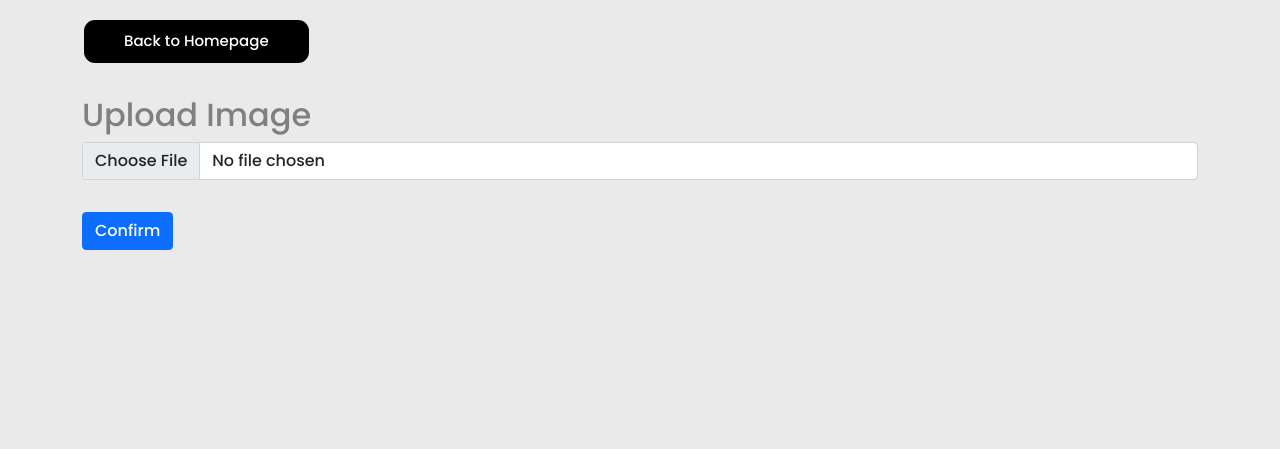
After one commit to Meowmeow-alt/Reconnect, a Flask app: template templates/search.html in a window 1280 px wide. The commit adds this page. Shown: the top 449 px of the page. Run offline with Flask 3, Linux system fonts and the light colour scheme; the template is opened without the code that fills it, so the values that code supplies are empty; some libraries are stand-ins or nearby versions; some web fonts are replaced.

Commit message:
Update templates

```diff
--- a/templates/history.html
+++ b/templates/history.html
@@ -1,7 +1,7 @@
 {% extends "layout.html" %}
 
 {% block title %}
-Homepage
+Matching History
 {% endblock %}
 
 {% block body %}
--- a/templates/index.html
+++ b/templates/index.html
@@ -11,10 +11,10 @@ Homepage
     <div class="row m-1 p-5">
         <div class="col-md-6">
             <!-- Card 1 -->
-            <a href="/find">
+            <a href="/search">
                 <div class="card" id="card1">
                     <div class="card-header">
-                        FIND MY RELATIVES
+                        SEARCHING FOR MY RELATIVES
                     </div>
                 </div>
             </a>
@@ -24,7 +24,7 @@ Homepage
             <a href="/history">
                 <div class="card mb-4" id="card2">
                     <div class="card-header">
-                        MATCHING HISTORY
+                        UPLOAD PHOTOS
                     </div>
                 </div>
             </a>
--- a/templates/layout.html
+++ b/templates/layout.html
@@ -12,8 +12,7 @@
 
     <!-- Customize setup -->
     <link rel="stylesheet" href="static/css/style.css">
-    <!-- <script src="static/js/script.js"></script> -->
-    {% block custom %} {% endblock %}
+    <script src="static/js/script.js"></script>
 </head>
 <body>
     {% block body %}
--- a/templates/navbar.html
+++ b/templates/navbar.html
@@ -8,7 +8,7 @@
         </ul>
         <ul>
             {% if session['user_id'] %}
-                <li><a href="/logout" class="getstarted">Logout</a></li>
+                <li><a href="/logout" id="logout" class="getstarted">Logout</a></li>
             {% else %}
                 <li><a href="/register" class="register">Register</a></li>
                 <li><a href="/login" class="getstarted">Login</a></li>
--- a/templates/find.html
+++ b/templates/portfolio.html
@@ -1,9 +1,9 @@
 {% extends "layout.html" %}
 
 {% block title %}
-Homepage
+Your Profile
 {% endblock %}
 
 {% block body %}
-    {% include "backbar.html" %}
+    {% include "navbar.html" %}
 {% endblock %}
--- a/templates/public.html
+++ b/templates/public.html
@@ -1,7 +1,7 @@
 {% extends "layout.html" %}
 
 {% block title %}
-Homepage
+Public Finding
 {% endblock %}
 
 {% block body %}
--- a/templates/register.html
+++ b/templates/register.html
@@ -1,7 +1,7 @@
 {% extends "layout.html" %}
 
 {% block title %}
-Login
+Register
 {% endblock %}
 
 {% block body %}
--- /dev/null
+++ b/templates/search.html
@@ -0,0 +1,17 @@
+{% extends "layout.html" %}
+
+{% block title %}
+Searching Page
+{% endblock %}
+
+{% block body %}
+    {% include "backbar.html" %}
+    <div class="container mt-5 pt-5">
+        <h2>Upload Image</h2>
+        <div class="mb-3">
+            <input type="file" class="form-control" id="imageUpload" accept="image/*">
+        </div>
+        <img id="imagePreview" src="#" alt="Image Preview" style="display: none;">
+        <button id="confirmButton" class="btn btn-primary mt-3">Confirm</button>
+    </div>
+{% endblock %}
```
